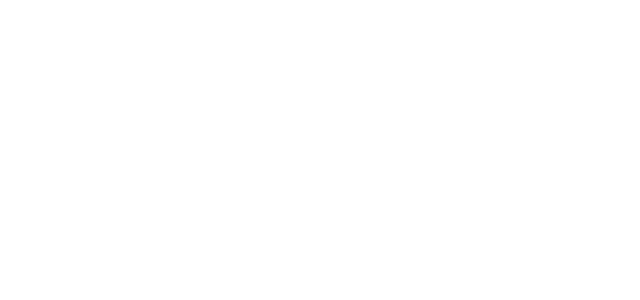
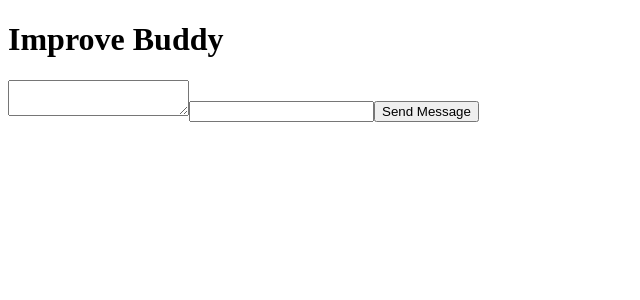
Before and after one commit to guy-jerome/Improv-Pal, a React (Vite) app in the folder client/: page / in a window 1280 px wide. Shown: the top 300 px of the page, without its empty margins (0-640 px from the left). Built offline with nearby package versions, Linux system fonts and the light colour scheme.

Commit message:
Added the basic button logic for the improv Pal

```diff
--- a/client/src/App.jsx
+++ b/client/src/App.jsx
@@ -1,12 +1,25 @@
+import { useState } from "react";
 
-function App() {
+export default function App() {
 
+  const [message,setMessage] = useState("");
+  const [response,setResponse] = useState("");
+
+  function sendMessage(){
+    setMessage("")
+    setResponse(message)
+  }
+
+  function textChanged(event){
+    setMessage(event.target.value)
+  }
 
   return (
-    <>
-
-    </>
-  )
+      <>
+        <h1>Improve Buddy</h1>
+        <textarea value={response} readOnly></textarea>
+        <input type="text" value={message} onChange={textChanged}/>
+        <button onClick={sendMessage}>Send Message</button>
+      </>
+    )
 }
-
-export default App
```
